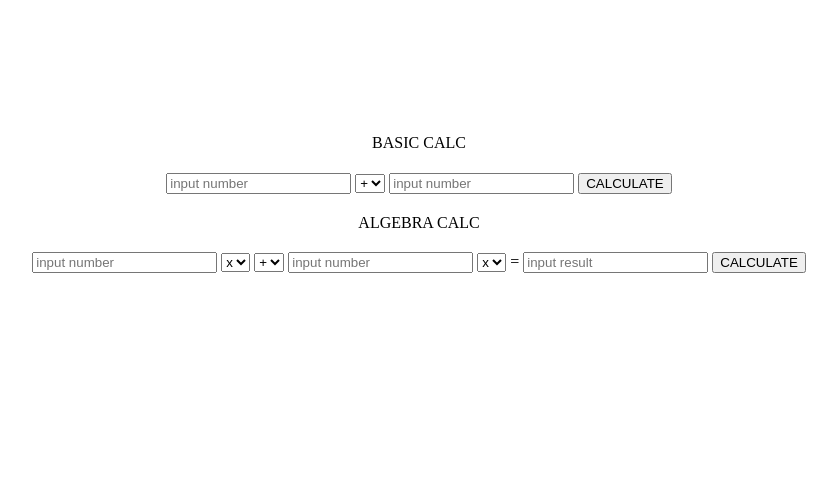
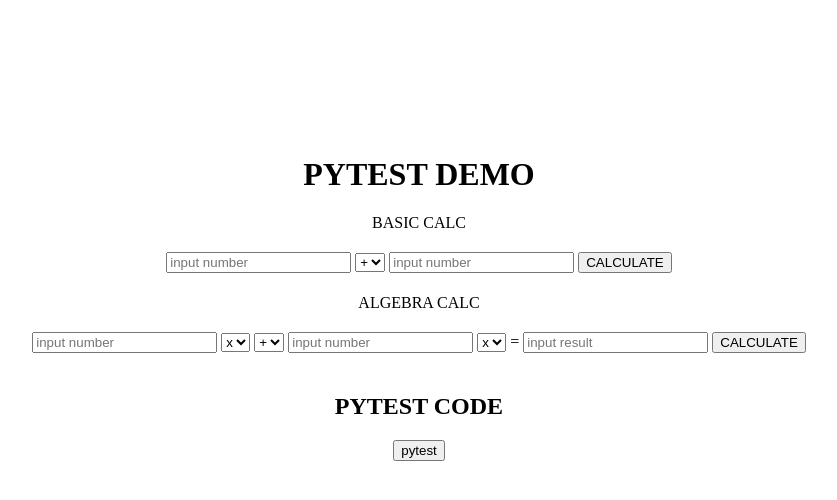
Before and after one commit to Daanish-Hindustani/Pytest_Demo, a plain HTML site: page front/index.html in a window 1280 px wide. Shown: the whole page, without its empty margins (221-1058 px from the left). Drawn offline with Linux system fonts and the light colour scheme.

Commit message:
transferred from personal repo

```diff
--- a/front/index.html
+++ b/front/index.html
@@ -8,6 +8,7 @@
 </head>
 <body>
     <div class="main__div">
+        <h1>PYTEST DEMO</h1>
         <span>BASIC CALC</span>
        <div class="calc__div">
             <input id="input1" type="number" placeholder="input number">
@@ -45,6 +46,8 @@
        <div id="result__div">
 
        </div>
+       <h2>PYTEST CODE</h2>
+       <button id="pytest" onclick="get_pytests()">pytest</button>
     </div>
     <script>
         async function calc_solve() {
@@ -61,6 +64,10 @@
             const v = document.getElementById("variable1").value;
             document.getElementById("result__div").textContent = `${v} = ${data.result}`;
         }
+
+        async function get_pytests(){
+
+        }
     </script>
 </body>
 </html>
```
Also changed, not shown: front/pytest.css (added), front/pytest.html (added).
